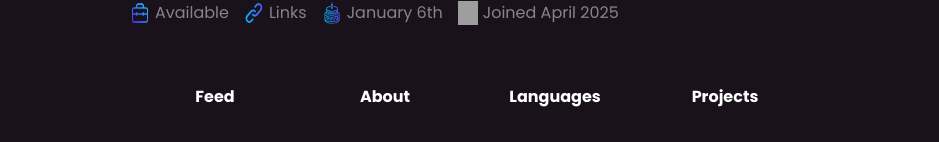
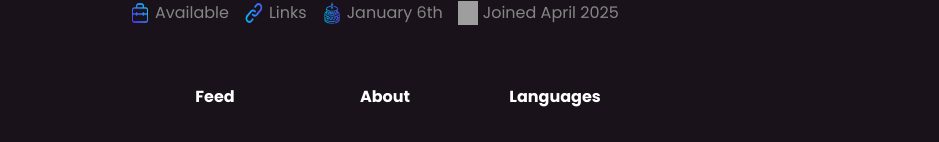
Before and after one commit to lisaosinowo/my-react-portfolio, a React (Vite) app: page / in a window 1280 px wide. Shown: the part 658-800 px from the top of the page, without its empty margins (170-1109 px from the left). Built offline with nearby package versions, Linux system fonts and the light colour scheme; grey boxes are pictures that could not be loaded.

Commit message:
Hid the Projects section

```diff
--- a/src/components/SectionButton.jsx
+++ b/src/components/SectionButton.jsx
@@ -7,7 +7,7 @@ const SectionButton = ({onSelect}) => {
             <span onClick={() => onSelect('feed')}>Feed</span>
             <span onClick={() => onSelect('about')}>About</span>
             <span onClick={() => onSelect('languages')}>Languages</span>
-            <span onClick={() => onSelect('projects')}>Projects</span>
+            {/* <span onClick={() => onSelect('projects')}>Projects</span> */}
          </div>
       </>
    );
```
